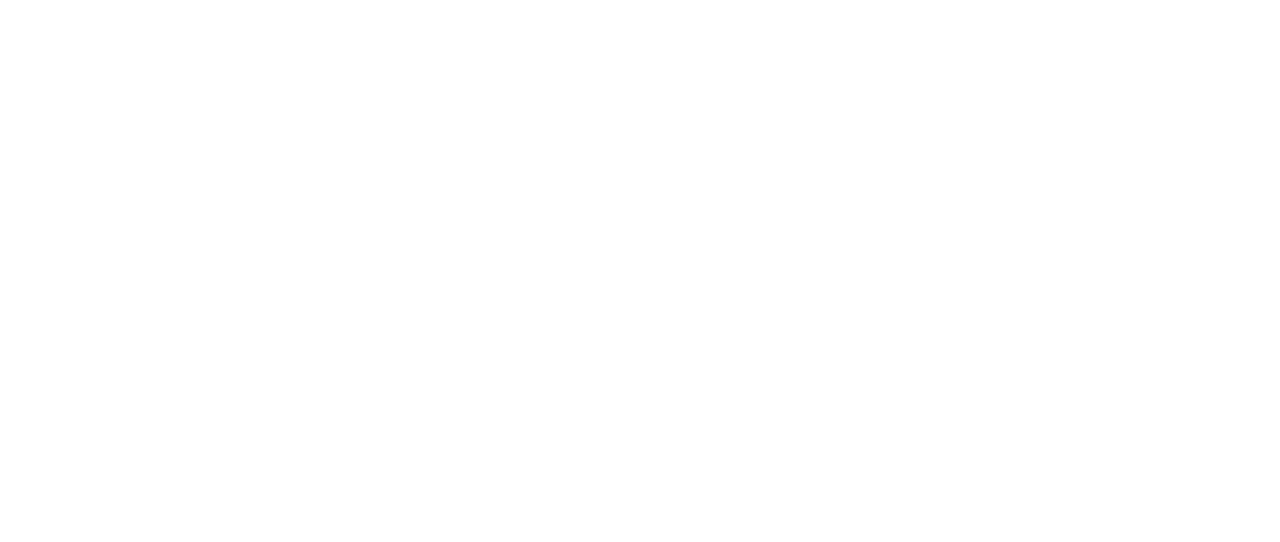
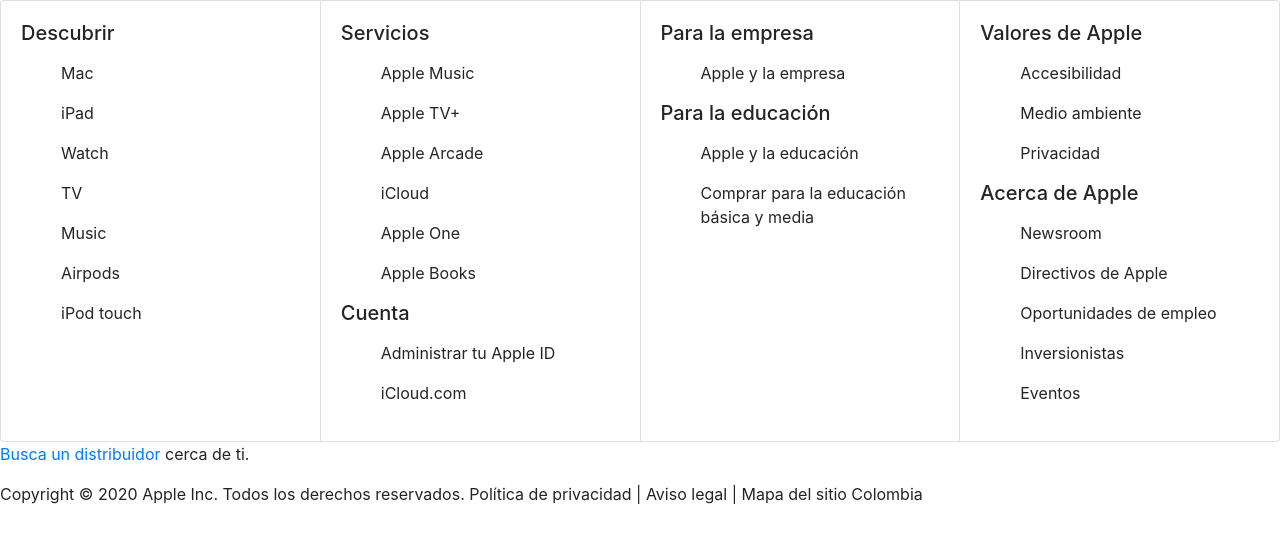
Before and after one commit to danielarpo20/appleLandingPage, a plain HTML site: page index.html in a window 1280 px wide. Drawn offline with nearby package versions, Linux system fonts and the light colour scheme.

Commit message:
Update index.html

```diff
--- a/index.html
+++ b/index.html
@@ -25,9 +25,84 @@
         <section>
 
         </section>
-        <footer>
+    <footer>
+        <div class="card-group">
+            <div class="card">
+              <div class="card-body">
+                <h5 class="card-title">Descubrir</h5>
+                <p class="card-text">
+                    <ul>Mac</ul>
+                    <ul>iPad</ul>
+                    <ul>Watch</ul>
+                    <ul>TV</ul>
+                    <ul>Music</ul>
+                    <ul>Airpods</ul>
+                    <ul>iPod touch</ul>
+                </p>
+                <!-- <p class="card-text"><small class="text-muted">Last updated 3 mins ago</small></p> -->
+              </div>
+            </div>
+            <div class="card">
+              <div class="card-body">
+                <h5 class="card-title">Servicios</h5>
+                <p class="card-text">
+                    <ul>Apple Music</ul>
+                    <ul>Apple TV+</ul>
+                    <ul>Apple Arcade</ul>
+                    <ul>iCloud</ul>
+                    <ul>Apple One</ul>
+                    <ul>Apple Books</ul>
+                </p>
+                <h5 class="card-title">Cuenta</h5>
+                <p class="card-text">
+                    <ul>Administrar tu Apple ID</ul>
+                    <ul>iCloud.com</ul>
+                </p>
+                <!-- <p class="card-text"><small class="text-muted">Last updated 3 mins ago</small></p> -->
+              </div>
+            </div>
+            <div class="card">
+              <div class="card-body">
+                <h5 class="card-title">Para la empresa</h5>
+                <p class="card-text">
+                    <ul>Apple y la empresa</ul>
+                </p>
+                <h5 class="card-title">Para la educación</h5>
+                <p class="card-text">
+                    <ul>Apple y la educación</ul>
+                    <ul>Comprar para la educación básica y media</ul>
+                </p>
+                <!-- <p class="card-text"><small class="text-muted">Last updated 3 mins ago</small></p> -->
+              </div>
+            </div>
+            <div class="card">
+                <div class="card-body">
+                  <h5 class="card-title">Valores de Apple</h5>
+                  <p class="card-text">
+                    <ul>Accesibilidad</ul>
+                    <ul>Medio ambiente</ul>
+                    <ul>Privacidad</ul>
+                  </p>
+                  <h5 class="card-title">Acerca de Apple</h5>
+                  <p class="card-text">
+                    <ul>Newsroom</ul>
+                    <ul>Directivos de Apple</ul>
+                    <ul>Oportunidades de empleo</ul>
+                    <ul>Inversionistas</ul>
+                    <ul>Eventos</ul>
+                  </p>
+                  <!-- <p class="card-text"><small class="text-muted">Last updated 3 mins ago</small></p> -->
+                </div>
+              </div>
+          </div>
+        <p>
+            <a href="#">Busca un distribuidor</a> cerca de ti.
+        </p>
+        <p>
+            Copyright &copy; 2020 Apple Inc. Todos los derechos reservados. Política de privacidad | Aviso legal | Mapa del sitio Colombia
+        </p>
 
-        </footer>
+    </footer>
     </div>
 </body>
 </html>
```
